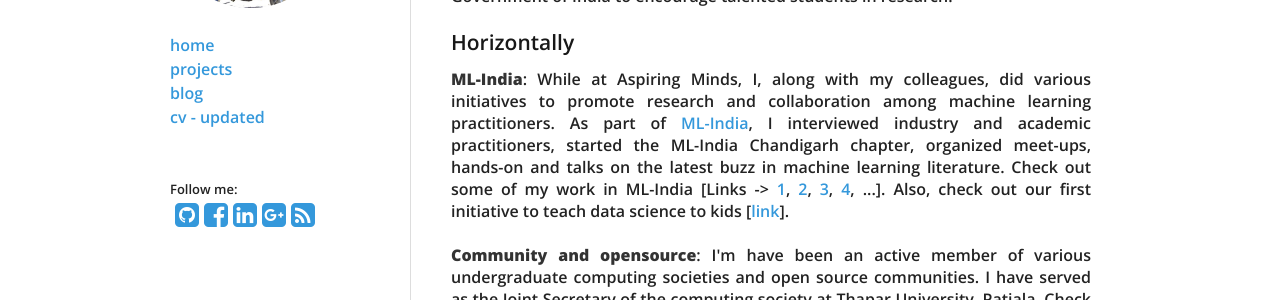
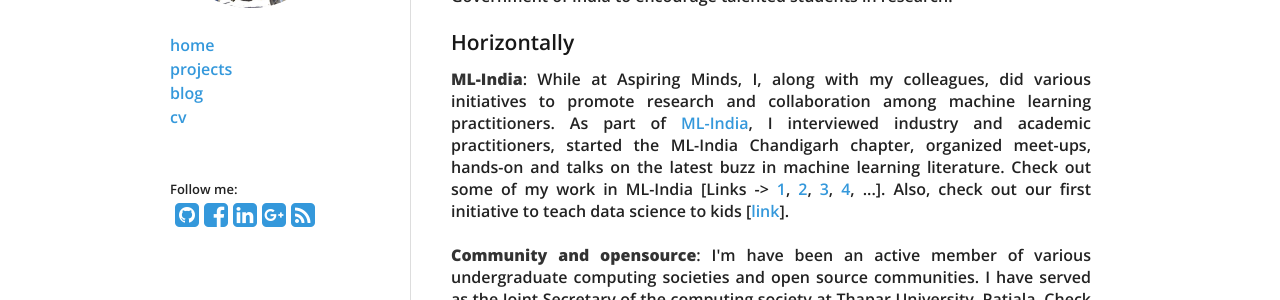
Before and after one commit to gursimar/gursimar.github.io, a Jekyll site: the page built from index.html, in a window 1280 px wide. Shown: the part 249-549 px from the top of the page. Built offline with Jekyll 4.4.1, drawn with Linux system fonts in a browser that asks for light colours; nearby versions of some CDN libraries.

Commit message:
cv updated

```diff
--- a/_includes/sidebar.html
+++ b/_includes/sidebar.html
@@ -11,10 +11,10 @@
   </div>
 
   <div id="links">
-    <a href="/index">home</a></br>
-    <a href="/projects">projects</a></br>
-    <a href="/blog">blog</a></br>
-    <a href="/cv.pdf">cv - updated</a></br>
+    <a href="{{base}}/index">home</a></br>
+    <a href="{{base}}/projects">projects</a></br>
+    <a href="{{base}}/blog">blog</a></br>
+    <a href="{{base}}/assets/cv.pdf" target="_blank">cv</a></br>
 
 
   </div>
```
Also changed, not shown: 11 other files.
